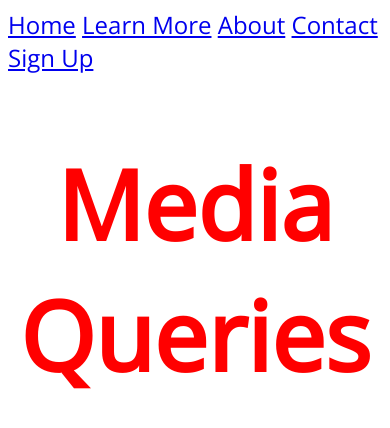
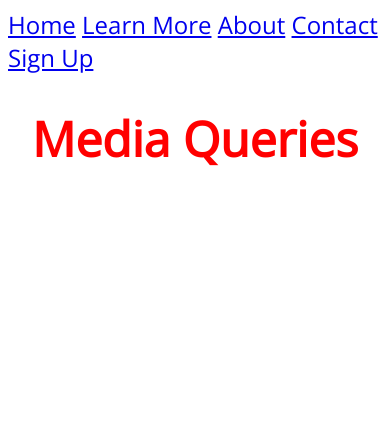
Before and after one commit to nihar-hegde/resposiveNavBar, a plain HTML site: page index.html in a window 390 px wide. Drawn offline with nearby package versions, Linux system fonts and the light colour scheme.

Commit message:
minor changes

```diff
--- a/app.css
+++ b/app.css
@@ -30,3 +30,15 @@ h1 {
     color: yellow;
   }
 }
+
+@media (max-width: 768px) {
+  h1 {
+    font-size: 4em;
+  }
+}
+
+@media (max-width: 576px) {
+  h1 {
+    font-size: 3em;
+  }
+}
```
